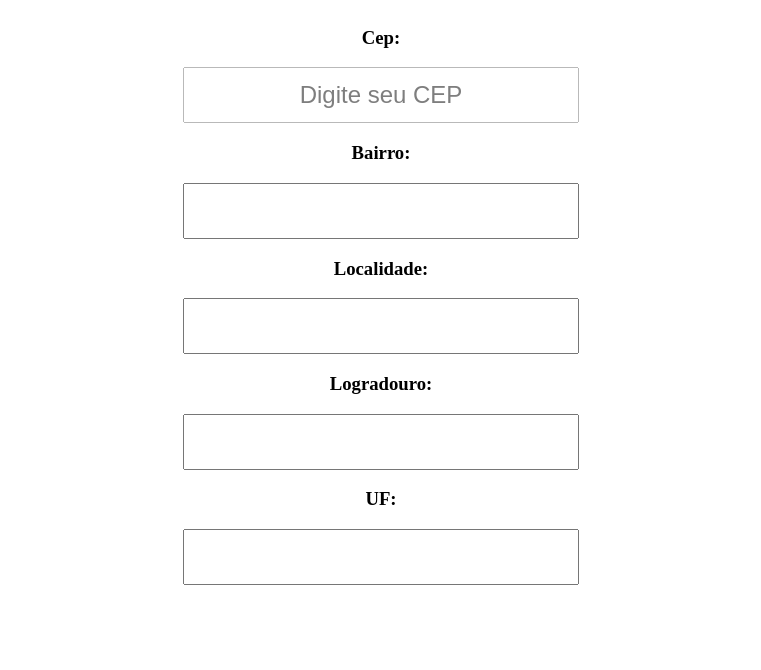
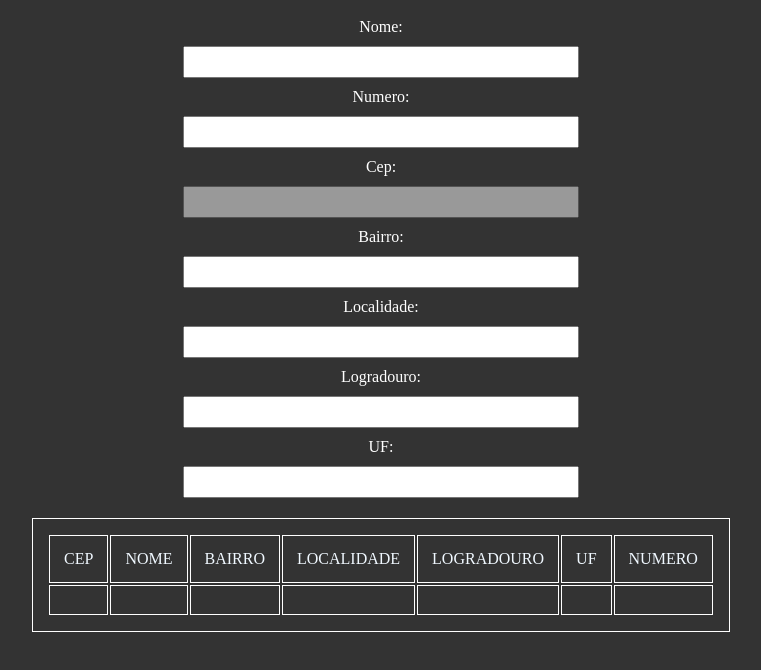
Before and after one commit to AngeloLDias/Aprendendo-JavaScript, a plain HTML site: page JavaScript-challenges/ApiViaCep/index.html in a window 1280 px wide. Shown: the whole page, without its empty margins (259-1020 px from the left). Drawn offline with Linux system fonts and the light colour scheme.

Commit message:
add local storage

```diff
--- a/JavaScript-challenges/ApiViaCep/css/style.css
+++ b/JavaScript-challenges/ApiViaCep/css/style.css
@@ -2,13 +2,14 @@ body{
     display: flex;
     flex-direction: column;
     align-items: center;
+    background-color: #333;
 
 }
 #VisorCep{
     opacity: 0.5;
 }
 input{
-    padding: 12px 0px;
+    padding: 0px 0px;
     font-size: 24px;
     text-align: center;
     width: 392px;
@@ -21,3 +22,15 @@ input{
      width: 392px;
      /* margin-top: 5px; */
  }
+p{
+    color: white;
+    margin: 10px;
+}
+
+table, th, td{
+    margin-top: 20px;
+    color: aliceblue;
+    padding: 14px;
+    border: 1px solid #fff;
+    text-align: center;
+}
--- a/JavaScript-challenges/ApiViaCep/index.html
+++ b/JavaScript-challenges/ApiViaCep/index.html
@@ -1,5 +1,5 @@
 <!DOCTYPE html>
-<html lang="en">
+<html lang="pt-br">
 
 <head>
     <meta charset="UTF-8">
@@ -10,25 +10,53 @@
 </head>
 
 <body>
-    <h3>Cep:</h3>
-    <input id="VisorCep" type="text" onfocus="this.value = '';" onblur="this.value = 'Digite seu CEP';"
-    value="Digite seu CEP">
+
 
     <div class="preecherAuto">
-        <h3>Bairro:</h3>
+        <p>Nome:</p>
+        <input class="nome" type="text" value="">
+        <p>Numero:</p>
+        <input class="numero" type="text" value="">
+        <p>Cep:</p>
+        <input id="VisorCep" type="text">
+        <p>Bairro:</p>
         <input class="bairro" readonly="true" type="text" value="">
-        <h3>Localidade:</h3>
+        <p>Localidade:</p>
         <input class="localidade" readonly="true" type="text" value="">
-        <h3>Logradouro:</h3>
+        <p>Logradouro:</p>
         <input class="logradouro" readonly="true" type="text" value="">
-        <h3>UF:</h3>
+        <p>UF:</p>
         <input class="uf" type="text" readonly="true" value="">
 
     </div>
 
+<table>
+    <thead>
+        <tr>
+            <td>CEP</td>
+            <td>NOME</td>
+            <td>BAIRRO</td>
+            <td>LOCALIDADE</td>
+            <td>LOGRADOURO</td>
+            <td>UF</td>
+            <td>NUMERO</td>
+        </tr>
+    </thead>
+    <Tbody>
+        <tr>
+            <td class="CEP"></td>
+            <td class="NOME"></td>
+            <td class="BAIRRO"></td>
+            <td class="LOCALIDADE"></td>
+            <td class="LOGRADOURO"></td>
+            <td class="UF"></td>
+            <td class="NUMERO"></td>
+        </tr>
+    </Tbody>
+</table>
+
     <script src="./js/jquery.js"></script>
     <script src="./js/index.js"></script>
-    <script src="./js/script.js"></script>
 </body>
 
 </html>
--- a/JavaScript-challenges/ApiViaCep/js/index.js
+++ b/JavaScript-challenges/ApiViaCep/js/index.js
@@ -3,19 +3,33 @@ $(document).ready(function () {
     var localidade = document.querySelector('.localidade');
     var logradouro = document.querySelector('.logradouro');
     var uf = document.querySelector('.uf');
+    var nome = document.querySelector('.nome');
+    var numero = document.querySelector('.numero');
     var VisorCep = document.querySelector('#VisorCep')
 
     window.addEventListener("input", function () {
-        var cep = VisorCep.value
+        var cep = VisorCep.value;
+
         $.ajax({
             url: 'https://viacep.com.br/ws/' + cep + '/json/',
             type: 'GET',
             dataType: 'JSON',
             success: function (endereco) {
+
+
                 bairro.value = endereco.bairro;
                 localidade.value = endereco.localidade;
                 logradouro.value = endereco.logradouro;
                 uf.value = endereco.uf;
+
+                localStorage.setItem("cep", endereco.cep)
+                localStorage.setItem("bairro", endereco.bairro)
+                localStorage.setItem("localidade", endereco.localidade)
+                localStorage.setItem("logradouro", endereco.logradouro)
+                localStorage.setItem("uf", endereco.uf)
+                localStorage.setItem("numero", numero.value)
+                localStorage.setItem("nome", nome.value)
+
             },
 
             erro: function () {
@@ -26,3 +40,11 @@ $(document).ready(function () {
 
     });
 });
+
+document.querySelector('.CEP').textContent = localStorage.cep
+document.querySelector('.NOME').textContent = localStorage.nome
+document.querySelector('.BAIRRO').textContent = localStorage.bairro
+document.querySelector('.LOCALIDADE').textContent = localStorage.localidade
+document.querySelector('.LOGRADOURO').textContent = localStorage.logradouro
+document.querySelector('.UF').textContent = localStorage.uf
+document.querySelector('.NUMERO').textContent = localStorage.numero
```
